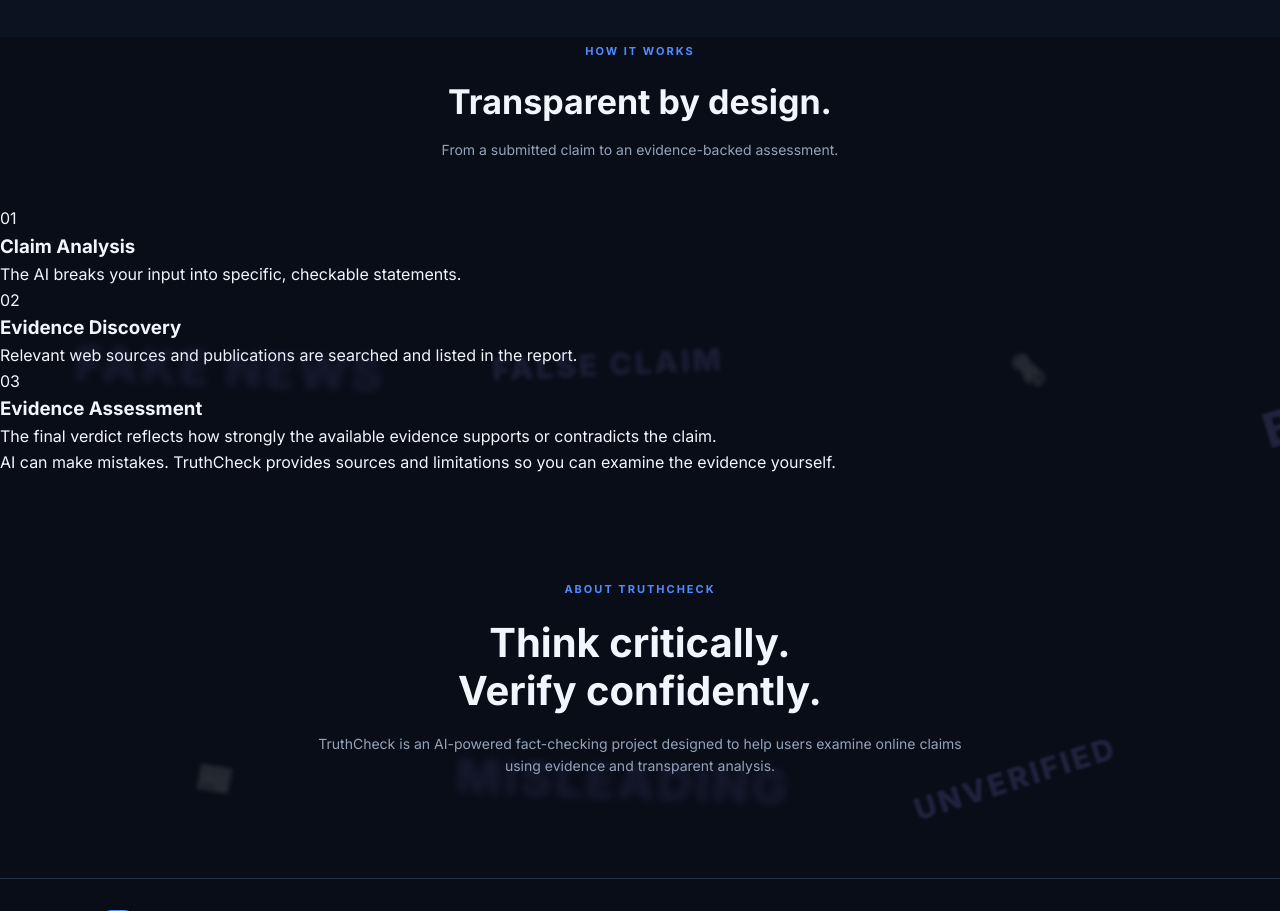
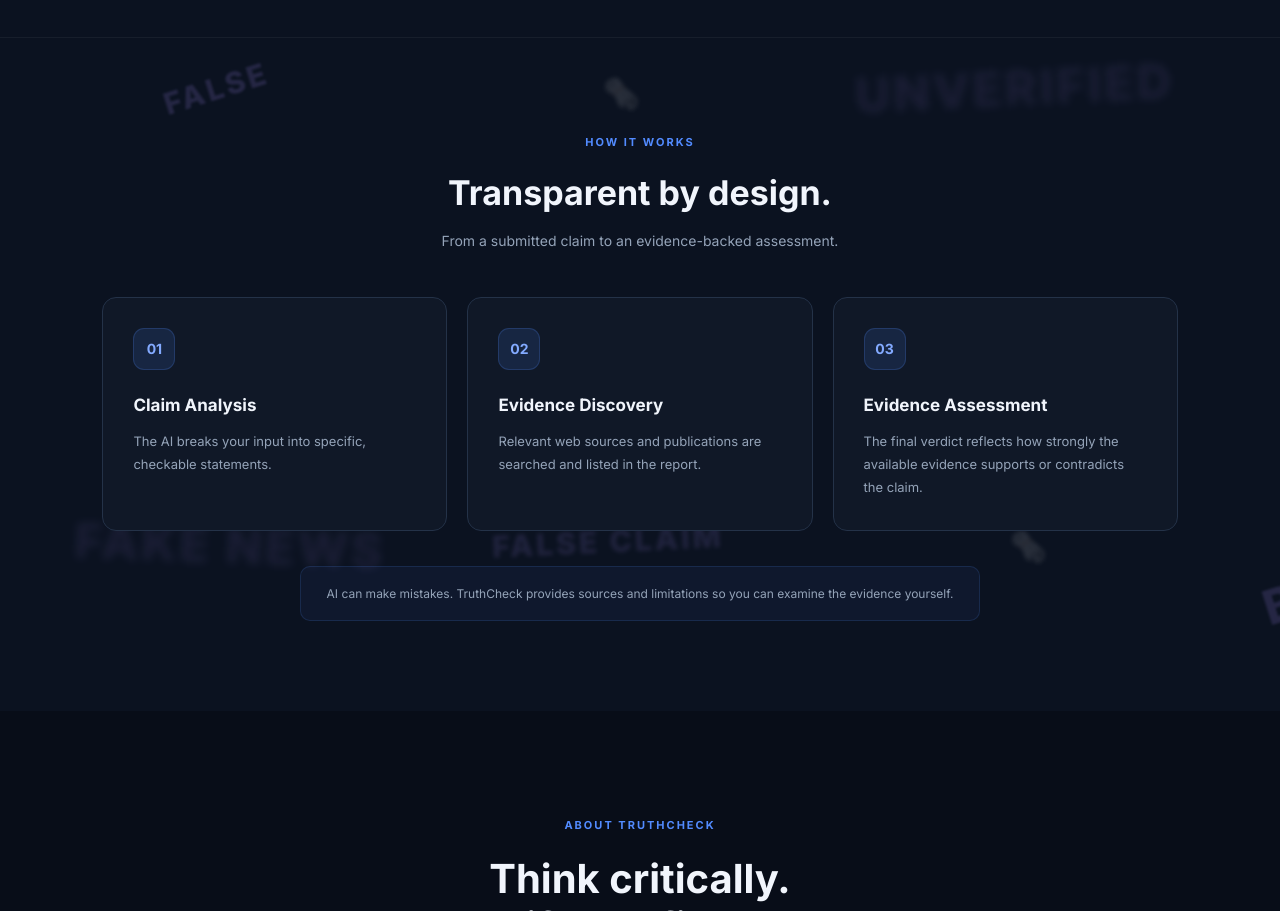
Before and after one commit to AdityaBhargava-a11y/TruthCheck, a plain HTML site: page index.html in a window 1280 px wide. Shown: the part 1509-2420 px from the top of the page. Drawn offline with Linux system fonts and the light colour scheme.

Commit message:
Update style.css

```diff
--- a/style.css
+++ b/style.css
@@ -822,3 +822,79 @@ body {
         animation: none;
     }
 }
+
+/* HOW IT WORKS */
+
+.how {
+    padding: 90px 8%;
+    background: #0b1220;
+    border-top: 1px solid rgba(255,255,255,0.05);
+}
+
+.steps {
+    display: grid;
+    grid-template-columns: repeat(3, 1fr);
+    gap: 20px;
+    max-width: 1100px;
+    margin: auto;
+}
+
+.step {
+    position: relative;
+    background: var(--surface);
+    border: 1px solid var(--border);
+    padding: 30px;
+    border-radius: 14px;
+    transition: 0.25s;
+}
+
+.step:hover {
+    transform: translateY(-5px);
+    border-color: var(--primary);
+}
+
+.step-num {
+    display: inline-flex;
+    align-items: center;
+    justify-content: center;
+    width: 42px;
+    height: 42px;
+    margin-bottom: 22px;
+    border-radius: 11px;
+    background: rgba(82,139,255,0.13);
+    border: 1px solid rgba(82,139,255,0.2);
+    color: #83aaff;
+    font-size: 14px;
+    font-weight: 700;
+}
+
+.step h3 {
+    color: var(--text);
+    font-size: 17px;
+    margin-bottom: 10px;
+}
+
+.step p {
+    color: var(--muted);
+    font-size: 13px;
+    line-height: 1.8;
+}
+
+.how-note {
+    max-width: 680px;
+    margin: 35px auto 0;
+    padding: 16px 20px;
+    background: rgba(82,139,255,0.06);
+    border: 1px solid rgba(82,139,255,0.15);
+    border-radius: 10px;
+    color: var(--muted);
+    font-size: 12px;
+    line-height: 1.8;
+    text-align: center;
+}
+
+@media (max-width: 700px) {
+    .steps {
+        grid-template-columns: 1fr;
+    }
+}
```
